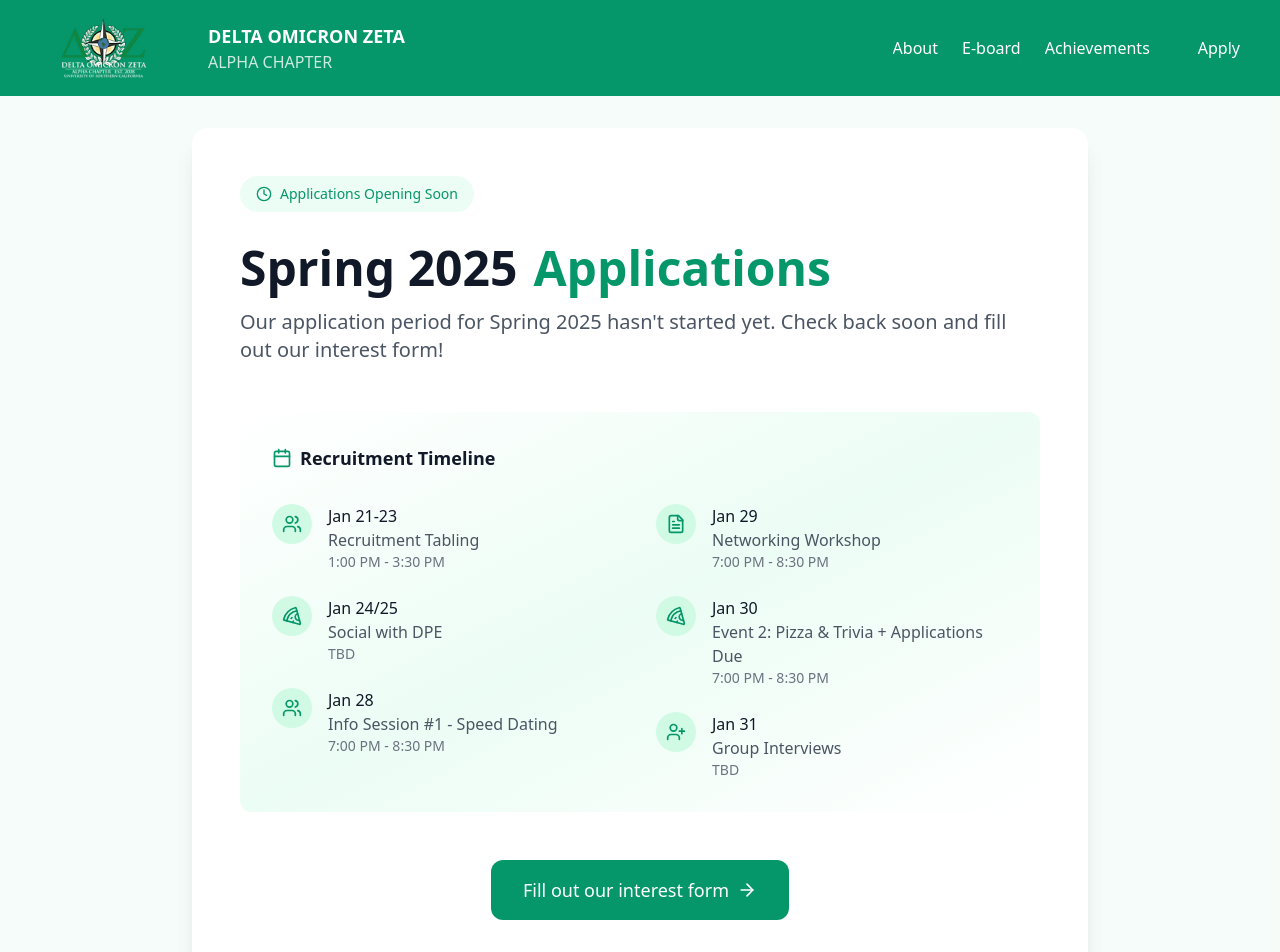
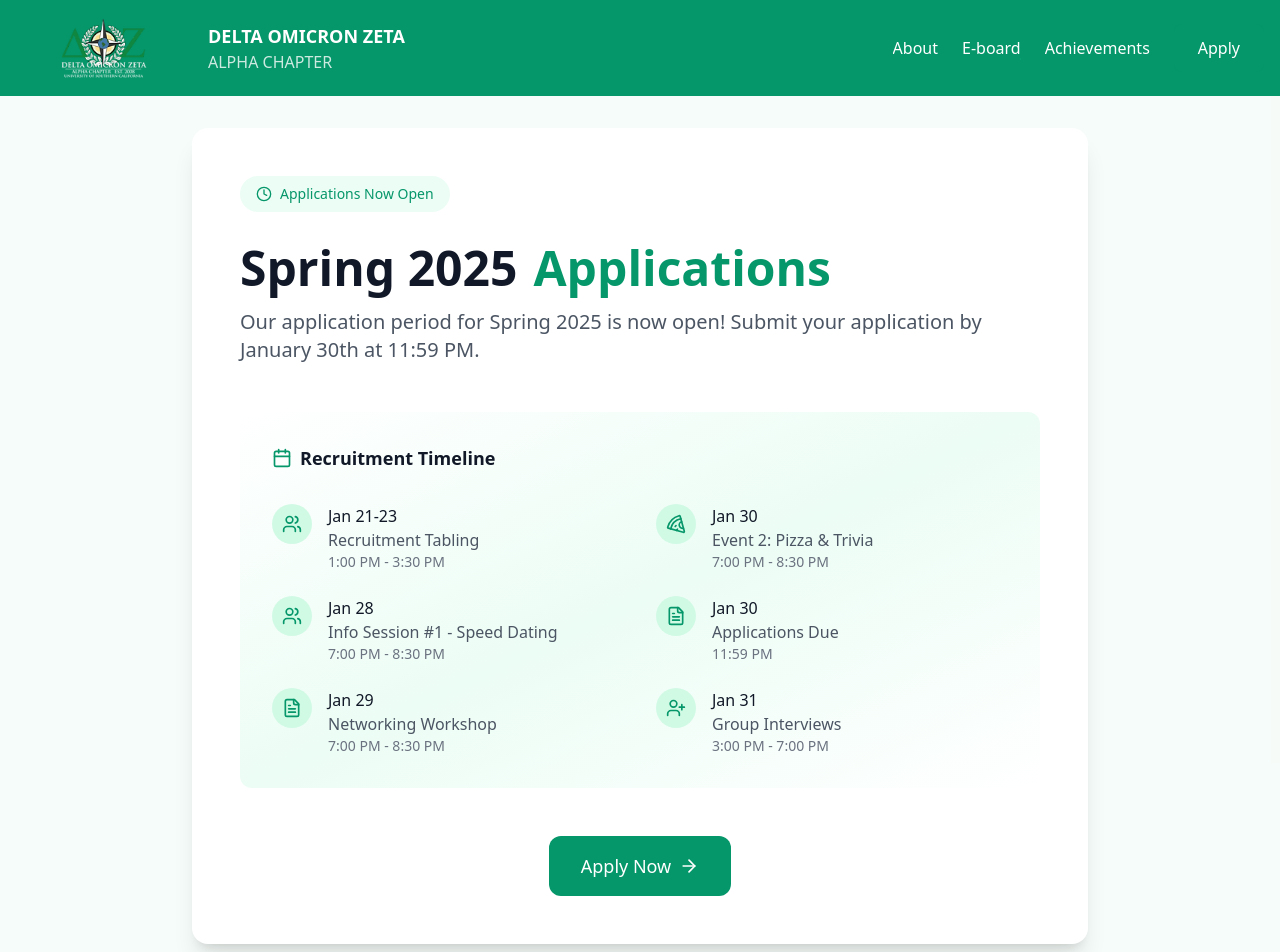
Before and after one commit to Leow210/doz-website, a React (Vite) app: page /apply in a window 1280 px wide. Shown: the top 952 px of the page. Built offline with nearby package versions, Linux system fonts and the light colour scheme.

Commit message:
updated application page status

```diff
--- a/src/data/staticContent.js
+++ b/src/data/staticContent.js
@@ -1,6 +1,6 @@
 
 // This file is auto-generated. Do not edit directly.
-// Last updated: 2025-01-16T05:57:11.032Z
+// Last updated: 2025-01-26T03:03:28.390Z
 
 export const siteContent = {
   "members": [
@@ -132,7 +132,7 @@
       "Position": "VP of DEI",
       "Year": "2025",
       "Major": "International Relations & Journalism",
-      "ImageUrl": "https://media.licdn.com/dms/image/v2/D5635AQFF3hzePRpObA/profile-framedphoto-shrink_800_800/profile-framedphoto-shrink_800_800/0/1726956855273?e=1737327600&v=beta&t=Acyffi4_QZ_vFzzhiEGUR_vNam7ofo41a0VtUlNqBVk",
+      "ImageUrl": "https://imgur.com/a/6GgxsVF",
       "LinkedIn": "https://www.linkedin.com/in/zainshafikhan/",
       "Type": "eboard"
     },
--- a/src/pages/ComingSoonPage.jsx
+++ b/src/pages/ComingSoonPage.jsx
@@ -24,59 +24,53 @@
             time: "1:00 PM - 3:30 PM"
         },
         {
-            icon: Pizza,
-            date: "Jan 24/25",
-            title: "Social with DPE",
-            time: "TBD"
-        },
-        {
             icon: Users,
             date: "Jan 28",
             title: "Info Session #1 - Speed Dating",
+            time: "7:00 PM - 8:30 PM"
+        },
+        {
+            icon: FileText,
+            date: "Jan 29",
+            title: "Networking Workshop",
             time: "7:00 PM - 8:30 PM"
         }
     ];
 
     const rightColumnEvents = [
         {
-            icon: FileText,
-            date: "Jan 29",
-            title: "Networking Workshop",
+            icon: Pizza,
+            date: "Jan 30",
+            title: "Event 2: Pizza & Trivia",
             time: "7:00 PM - 8:30 PM"
         },
         {
-            icon: Pizza,
+            icon: FileText,
             date: "Jan 30",
-            title: "Event 2: Pizza & Trivia + Applications Due",
-            time: "7:00 PM - 8:30 PM"
+            title: "Applications Due",
+            time: "11:59 PM"
         },
         {
             icon: UserPlus,
             date: "Jan 31",
             title: "Group Interviews",
-            time: "TBD"
+            time: "3:00 PM - 7:00 PM"
         },
     ];
 
     return (
         <div className="min-h-screen relative bg-emerald-50/30">
-            {/* Background Pattern */}
             <div className="absolute inset-0 bg-grid-gray-900/[0.04] bg-[size:32px]" />
-
-            {/* Green Header */}
             <div className="fixed top-0 left-0 right-0 w-full h-24 bg-emerald-600 z-10" />
 
-            {/* Main Content */}
             <div className="container mx-auto px-4 pt-32 pb-16 relative">
                 <div className="max-w-4xl mx-auto">
                     <div className="bg-white rounded-2xl shadow-xl p-8 md:p-12">
-                        {/* Status Badge */}
                         <div className="inline-flex items-center gap-2 px-4 py-2 bg-emerald-50 rounded-full">
                             <Clock className="w-4 h-4 text-emerald-600" />
-                            <span className="text-sm font-medium text-emerald-600">Applications Opening Soon</span>
+                            <span className="text-sm font-medium text-emerald-600">Applications Now Open</span>
                         </div>
 
-                        {/* Main Content */}
                         <div className="mt-8 space-y-4">
                             <h1 className="text-4xl md:text-5xl font-bold text-gray-900">
                                 Spring 2025
@@ -85,13 +79,11 @@
                                 </span>
                             </h1>
                             <p className="text-xl text-gray-600">
-                                Our application period for Spring 2025 hasn't started yet.
-                                Check back soon and fill out our interest form!
+                                Our application period for Spring 2025 is now open!
+                                Submit your application by January 30th at 11:59 PM.
                             </p>
                         </div>
 
-
-                        {/* Timeline Section */}
                         <div className="mt-12 bg-gradient-to-br from-white via-emerald-50 to-white p-8 rounded-xl">
                             <h3 className="text-lg font-semibold text-gray-900 flex items-center gap-2 mb-8">
                                 <Calendar className="w-5 h-5 text-emerald-600" />
@@ -99,14 +91,11 @@
                             </h3>
 
                             <div className="grid md:grid-cols-2 gap-8">
-                                {/* Left Column */}
                                 <div className="space-y-6">
                                     {leftColumnEvents.map((event, index) => (
                                         <TimelineEvent key={index} {...event} />
                                     ))}
                                 </div>
-
-                                {/* Right Column */}
                                 <div className="space-y-6">
                                     {rightColumnEvents.map((event, index) => (
                                         <TimelineEvent key={index} {...event} />
@@ -115,19 +104,17 @@
                             </div>
                         </div>
 
-                        {/* Interest Form Button */}
                         <div className="mt-12 text-center">
                             <Link
-                                to="https://docs.google.com/forms/d/1AWdb4gLNORpnymZp508WJ3ozMNvrCUplXEm-Co3g3mE/viewform?edit_requested=true"
+                                to="https://docs.google.com/forms/d/e/1FAIpQLSf3jPCXE5tum1rQGN47FdcT3qSqPkuO8DIGn3Jxz2ZmISArIQ/viewform"
                                 className="inline-flex items-center justify-center gap-2 px-8 py-4 text-lg
                                          bg-emerald-600 text-white rounded-xl hover:bg-emerald-700
                                          transition-colors duration-200 font-medium"
                             >
-                                Fill out our interest form
+                                Apply Now
                                 <ArrowRight className="w-5 h-5" />
                             </Link>
                         </div>
-
                     </div>
                 </div>
             </div>
```
